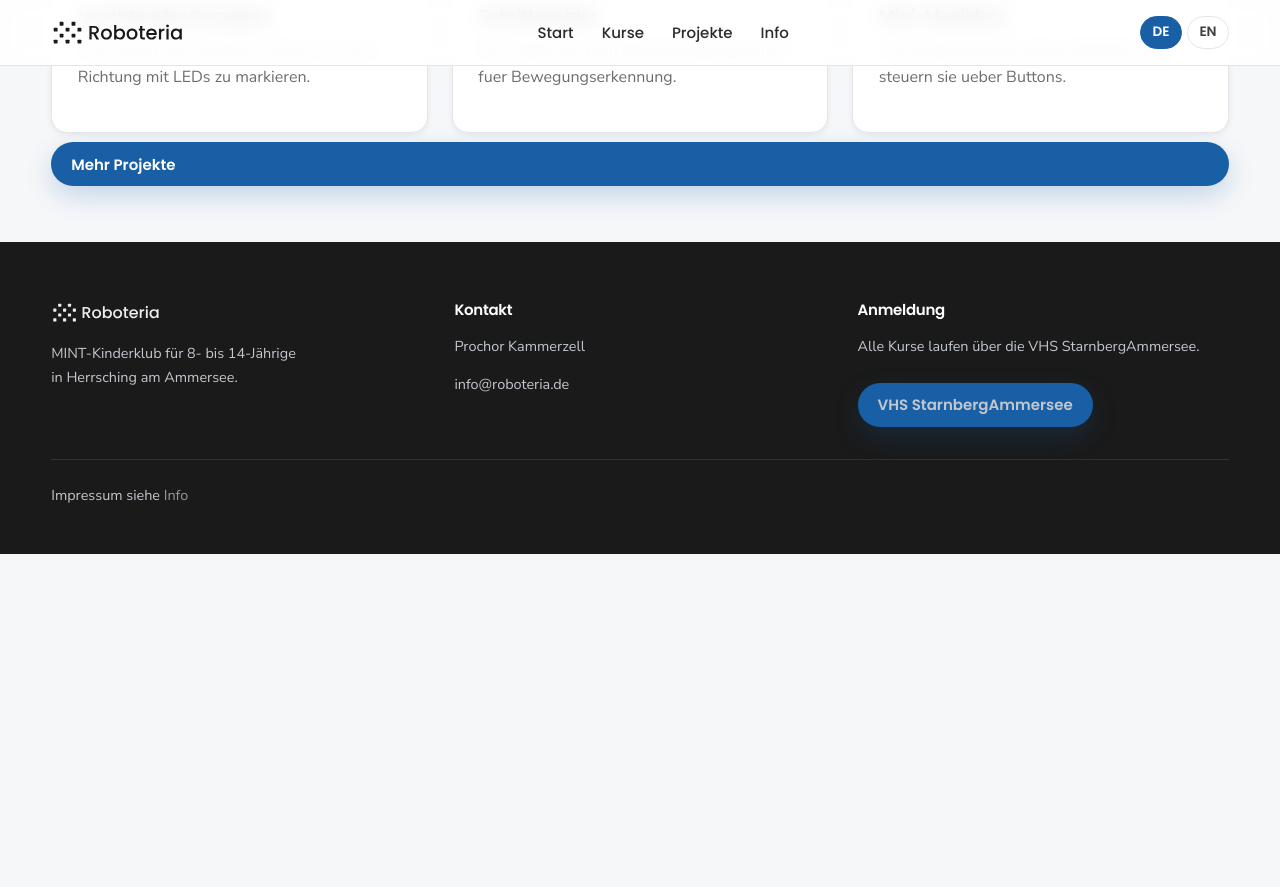
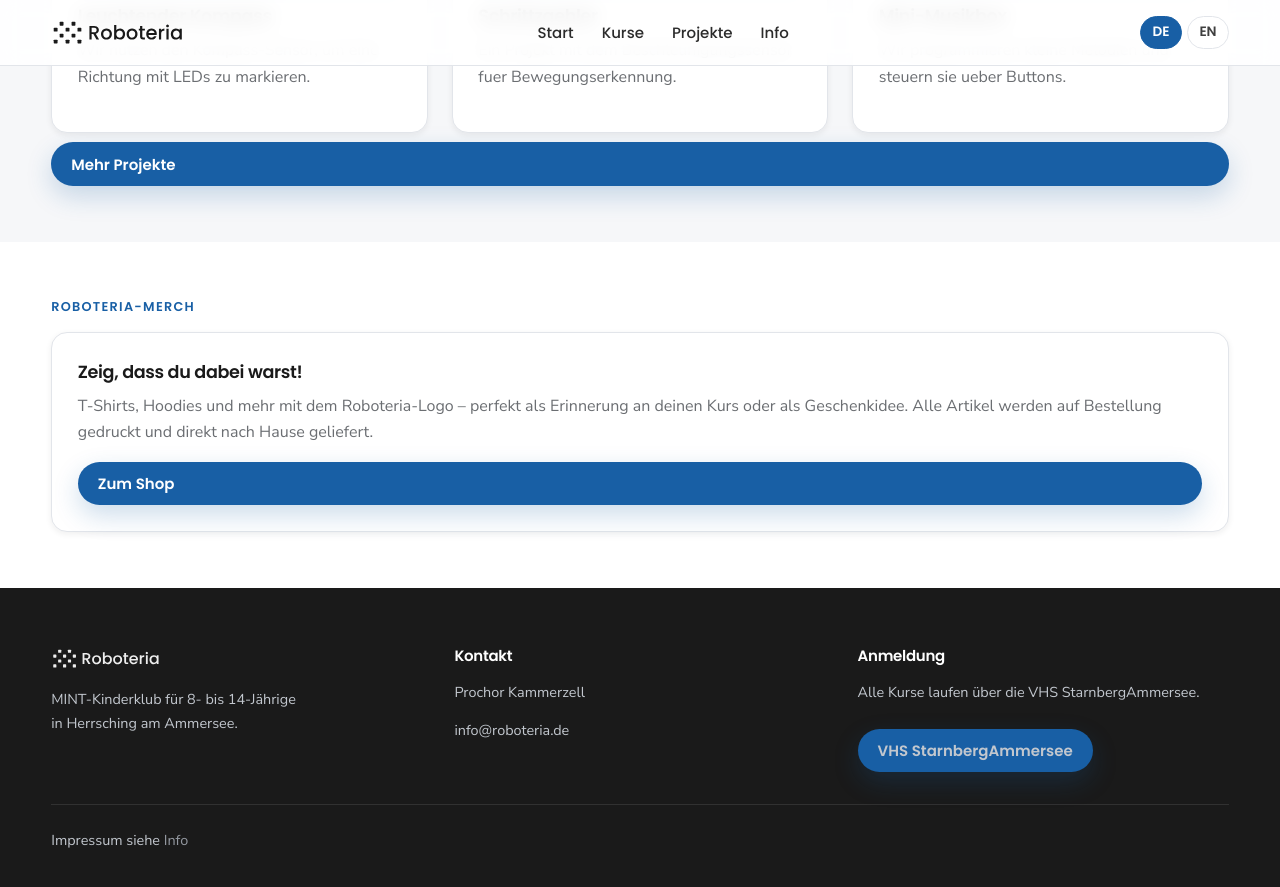
Before and after one commit to proxor/roboteria, a Jekyll site: the page built from index.md, in a window 1280 px wide and 900 px high, scrolled down 1069 px. Shown: the top 887 px of the window. Built offline with Jekyll 4.4.1, drawn with Linux system fonts in a browser that asks for light colours; before the commit the page ends 1623 px from its top, so only the background shows below that.

Commit message:
add course URL and merch section to main page

```diff
--- a/_data/courses.yml
+++ b/_data/courses.yml
@@ -28,6 +28,7 @@
   title_de: "Roboteria: Club-Workshops"
   title_en: "Roboteria: Club Workshops"
   status: "past"
+  url: "/courses/club-workshops-juni-2026/"
   date_de: "Di., 09.06.2026 bis Di., 23.06.2026, 6 x 90 Min."
   date_en: "Tue, 09.06.2026 to Tue, 23.06.2026, 6 x 90 min."
   age_de: "fuer neugierige Coder von 8 bis 12 Jahren"
--- a/index.md
+++ b/index.md
@@ -94,3 +94,22 @@ title: Roboteria
     <a class="cta" href="/projects/" data-lang="en">More projects</a>
   </div>
 </section>
+
+<section class="section" style="background: var(--paper);">
+  <div class="shell">
+    <div class="section-title">
+      <span data-lang="de">Roboteria-Merch</span>
+      <span data-lang="en">Roboteria Merch</span>
+    </div>
+    <div class="card-grid" style="margin-top: 1rem;">
+      <article class="card" style="grid-column: 1 / -1;">
+        <h3 data-lang="de">Zeig, dass du dabei warst!</h3>
+        <h3 data-lang="en">Show you were there!</h3>
+        <p data-lang="de">T-Shirts, Hoodies und mehr mit dem Roboteria-Logo &ndash; perfekt als Erinnerung an deinen Kurs oder als Geschenkidee. Alle Artikel werden auf Bestellung gedruckt und direkt nach Hause geliefert.</p>
+        <p data-lang="en">T-shirts, hoodies, and more with the Roboteria logo &ndash; a great keepsake from your course or a gift idea. All items are printed on demand and shipped directly to your door.</p>
+        <a class="cta" href="https://roboteria.myspreadshop.de/" target="_blank" rel="noreferrer" data-lang="de">Zum Shop</a>
+        <a class="cta" href="https://roboteria.myspreadshop.de/" target="_blank" rel="noreferrer" data-lang="en">Visit the shop</a>
+      </article>
+    </div>
+  </div>
+</section>
```
Also changed, not shown: courses.md (+4 -0 lines).
